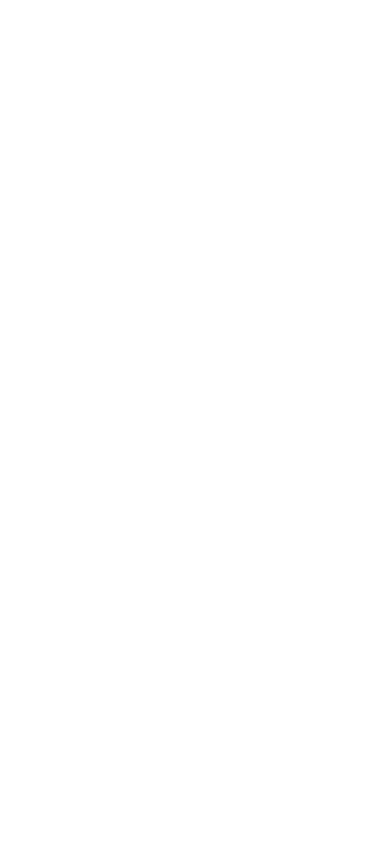
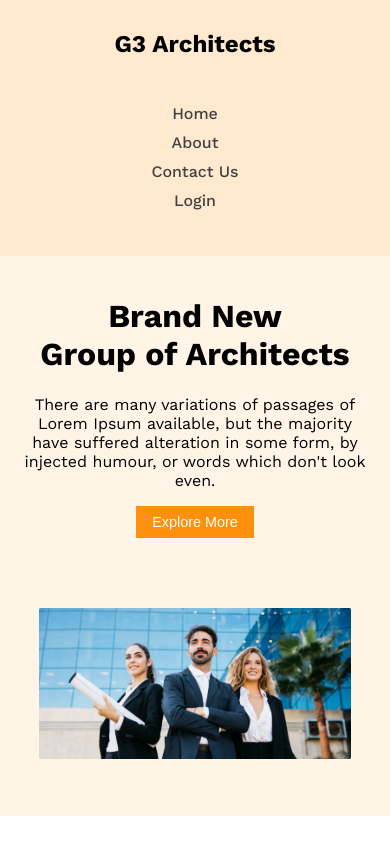
Before and after one commit to Shahil-Dev/G-3-Architects, a plain HTML site: page index.html in a window 390 px wide. Drawn offline with nearby package versions, Linux system fonts and the light colour scheme.

Commit message:
second commit

```diff
--- a/index.html
+++ b/index.html
@@ -3,10 +3,33 @@
 <head>
     <meta charset="UTF-8">
     <meta name="viewport" content="width=device-width, initial-scale=1.0">
-    <title>G-3-Architects</title>
+    <title>Responsive G3 Architects</title>
     <link rel="stylesheet" href="style.css">
 </head>
 <body>
-
+    <header class="light-bg">
+        <nav class="navbar light-bg display-flex">
+            <h1 class="G3">G3 Architects</h1>
+            <ul class="display-flex nav-items">
+                <li class="item"><a class="link" href="#">Home </a></li>
+                <li class="item"><a class="link" href="#">About</a></li>
+                <li class="item"><a class="link" href="#">Contact Us</a></li>
+                <li class="item"><a class="link" href="#">Login</a></li>
+            </ul>
+        </nav>
+        <div class="banner">
+            <div class="banner-contain">
+                <h1 class="new">Brand New <br> Group of Architects</h1>
+                <p>
+                    There are many variations of passages of Lorem Ipsum available, but the majority have suffered alteration in some form, by injected humour, or words which don't look even.
+                </p>
+                <button>Explore More</button>
+            </div>
+            <img class="bg-img" src="./Images/banner.png" alt="Architects Banner">
+            <br><br><br>
+        </div>
+    </header>
+    <main></main>
+    <footer></footer>
 </body>
 </html>
--- a/style.css
+++ b/style.css
@@ -0,0 +1,145 @@
+/*Font*/
+@import url('https://fonts.googleapis.com/css2?family=Work+Sans:ital,wght@0,100..900;1,100..900&display=swap');
+body {
+    font-family: "Work Sans", sans-serif;
+    margin: 0;
+    padding: 0;
+}
+.display-flex {
+    display: flex;
+}
+.item {
+    list-style: none;
+    margin-right: 30px;
+}
+.link {
+    text-decoration: none;
+    font-weight: 500;
+    color: rgb(66, 66, 66);
+}
+.navbar {
+    justify-content: space-between;
+    align-items: center;
+    padding: 10px 20px;
+}
+.G3 {
+    font-weight: 700;
+    font-size: 3rem;
+}
+.light-bg {
+    background: rgba(255, 144, 14, 0.1);
+}
+.navbar, .banner {
+    max-width: 1440px;
+    margin: 0 auto;
+}
+.banner-contain {
+    max-width: 850px;
+    text-align: center;
+    margin: 0 auto;
+    margin-bottom: 50px;
+}
+.bg-img{
+    width: 80%;
+    height: auto;
+    max-width: 100%;
+    display: block;
+    margin: 0 auto;
+}
+.new {
+    font-weight: 700;
+    font-size: 4rem;
+}
+button {
+    padding: 10px 20px;
+    background-color: #ff900e;
+    border: none;
+    color: white;
+    font-size: 1rem;
+    cursor: pointer;
+}
+button:hover {
+    background-color: #ff750e;
+}
+
+/* Responsive Styles */
+@media (max-width: 1200px) {
+    .G3 {
+        font-size: 2.5rem;
+    }
+    .new {
+        font-size: 3.5rem;
+    }
+    .bg-img{
+        max-width: 80%;
+    }
+}
+
+@media (max-width: 992px) {
+    .G3 {
+        font-size: 2rem;
+    }
+    .new {
+        font-size: 3rem;
+    }
+    .banner-contain {
+        max-width: 650px;
+    }
+    .nav-items {
+        flex-direction: column;
+        align-items: center;
+    }
+    .item {
+        margin-right: 0;
+        margin-bottom: 15px;
+    }
+    .bg-img{
+        width: 80%;
+        height: auto;
+    }
+}
+
+@media (max-width: 768px) {
+    .G3 {
+        font-size: 1.8rem;
+    }
+    .new {
+        font-size: 2.5rem;
+    }
+    .banner-contain {
+        padding: 20px;
+    }
+    .bg-img{
+        width: 80%;
+        height: auto;
+    }
+}
+
+@media (max-width: 576px) {
+    .G3 {
+        font-size: 1.5rem;
+    }
+    .new {
+        font-size: 2rem;
+    }
+    .banner img {
+        width: 80%;
+        height: auto;
+    }
+    .navbar {
+        flex-direction: column;
+        text-align: center;
+    }
+    .nav-items {
+        flex-direction: column;
+        padding: 10px 0;
+    }
+    .item {
+        margin-right: 0;
+        margin-bottom: 10px;
+    }
+    button {
+        font-size: 0.9rem;
+        padding: 8px 16px;
+    }
+}
```
